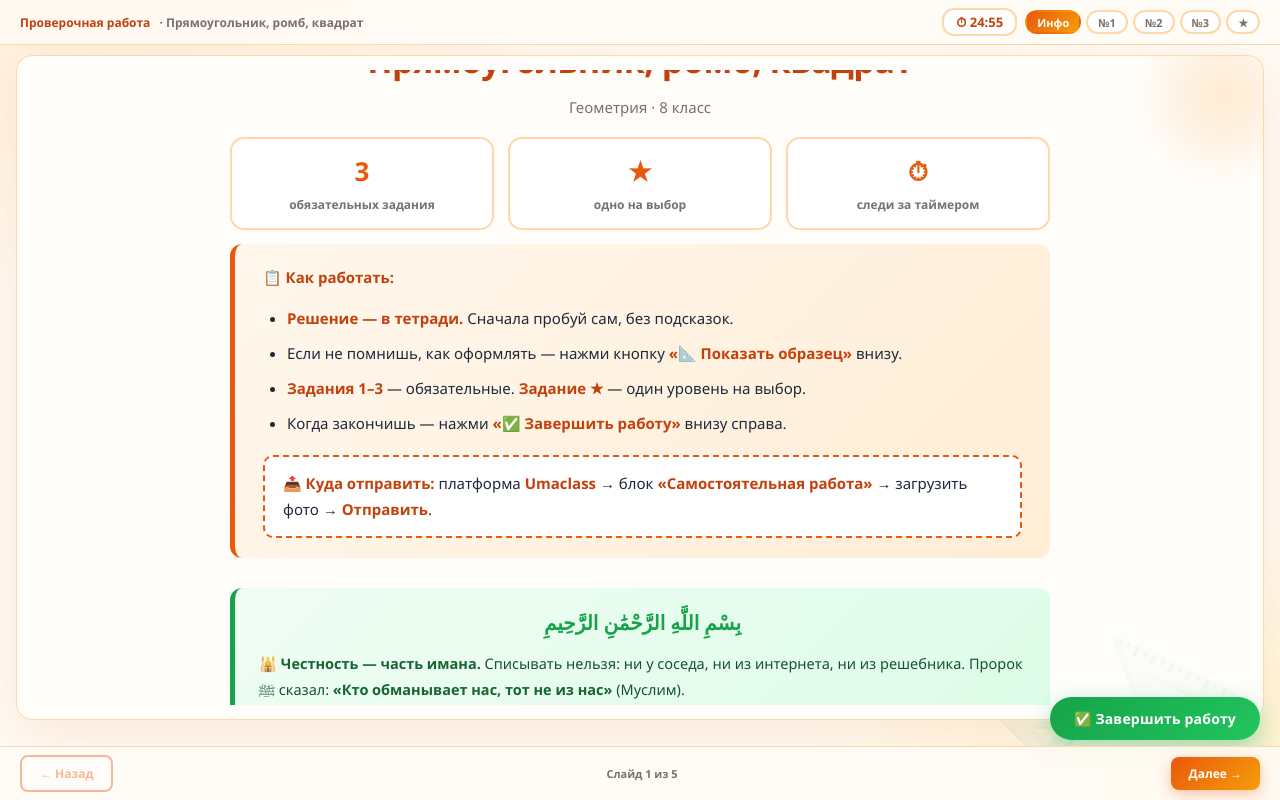
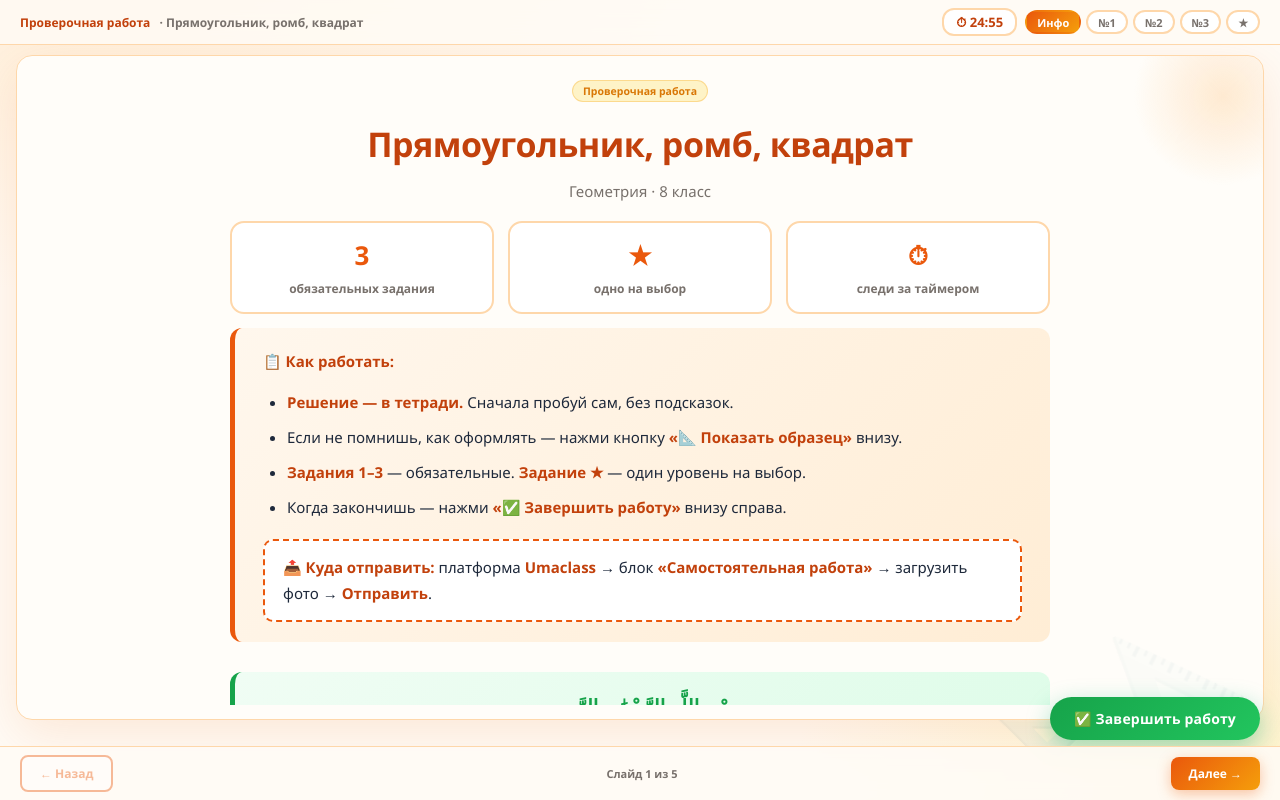
Before and after one commit to Fazilat-create/geometry_8grade, a plain HTML site: page index.html in a window 1280 px wide. Drawn offline with nearby package versions, Linux system fonts and the light colour scheme.

Commit message:
Update index.html

```diff
--- a/index.html
+++ b/index.html
@@ -294,14 +294,29 @@ MathJax = {
     width:22px;height:22px;border-radius:7px;flex-shrink:0;
   }
 
+  /* ИСПРАВЛЕНО: титульный слайд корректно скроллится */
   .title-slide{
-    text-align:center;display:flex;flex-direction:column;
-    align-items:center;justify-content:center;gap:14px;padding:18px 60px;
+    flex:1;
+    display:flex;flex-direction:column;
+    align-items:center;
+    gap:14px;
+    padding:10px 60px 20px;
     overflow-y:auto;
+    overflow-x:hidden;
+    min-height:0;
+  }
+  .title-slide-inner{
+    margin:auto 0;
+    display:flex;flex-direction:column;
+    align-items:center;
+    gap:14px;
+    width:100%;
+    max-width:900px;
   }
   .title-slide h1{
     font-size:34px;color:var(--orange-dark);font-weight:800;
     margin:0;letter-spacing:-.5px;
+    text-align:center;
   }
   .title-slide .subtitle-big{font-size:15px;color:var(--muted);margin:0;}
   .title-slide .info-grid{
@@ -656,6 +671,7 @@ MathJax = {
   <!-- СЛАЙД 0. ТИТУЛ -->
   <section class="slide active">
     <div class="title-slide">
+      <div class="title-slide-inner">
         <span class="slide-tag">Проверочная работа</span>
         <h1>Прямоугольник, ромб, квадрат</h1>
         <p class="subtitle-big">Геометрия · 8 класс</p>
@@ -696,6 +712,7 @@ MathJax = {
           <div class="hadith">
             Решай сам — даже если ошибаешься. Честно полученная оценка лучше, чем высокая, но заработанная обманом.
             Аллах видит твои старания, и они не пропадут.
+          </div>
         </div>
       </div>
     </div>
```
Lines whose indentation alone changed are shown as unchanged.
